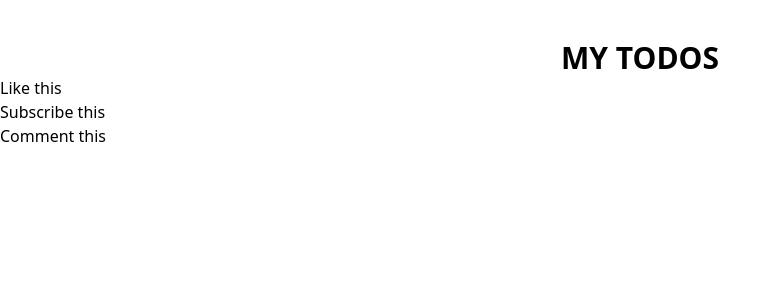
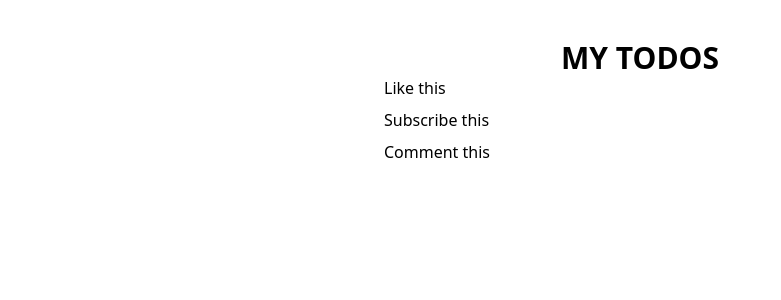
Before and after one commit to dhaniverdant/typescript-todos, a React (Vite) app: page / in a window 1280 px wide. Shown: the top 300 px of the page, without its empty margins (0-781 px from the left). Built offline with nearby package versions, Linux system fonts and the light colour scheme.

Commit message:
put list in seperate component and render it

```diff
--- a/src/App.tsx
+++ b/src/App.tsx
@@ -1,3 +1,4 @@
+import TodoItem from "./components/TodoItem"
 import { dummyData } from "./data/todos"
 
 function App() {
@@ -5,10 +6,11 @@
   return (
     <main className="py-10 h-screen">
       <h1 className="font-bold text-3xl text-center">MY TODOS</h1>
-      <div>
-        <div>
+      <div className="max-w-lg mx-auto">
+        <div className="space-y-2">
           {dummyData.map(todo => (
-            <h4 key={todo.id}>{todo.title}</h4>
+            // <h4 key={todo.id}>{todo.title}</h4>
+            <TodoItem todo={todo} />
           ))}
         </div>
       </div>
--- /dev/null
+++ b/src/components/TodoItem.tsx
@@ -0,0 +1,9 @@
+import type { Todo } from "../types/todo";
+
+interface TodoItemProps {
+  todo: Todo;
+}
+
+export default function TodoItem({ todo }: TodoItemProps) {
+  return <div>{todo.title}</div>;
+}
```
